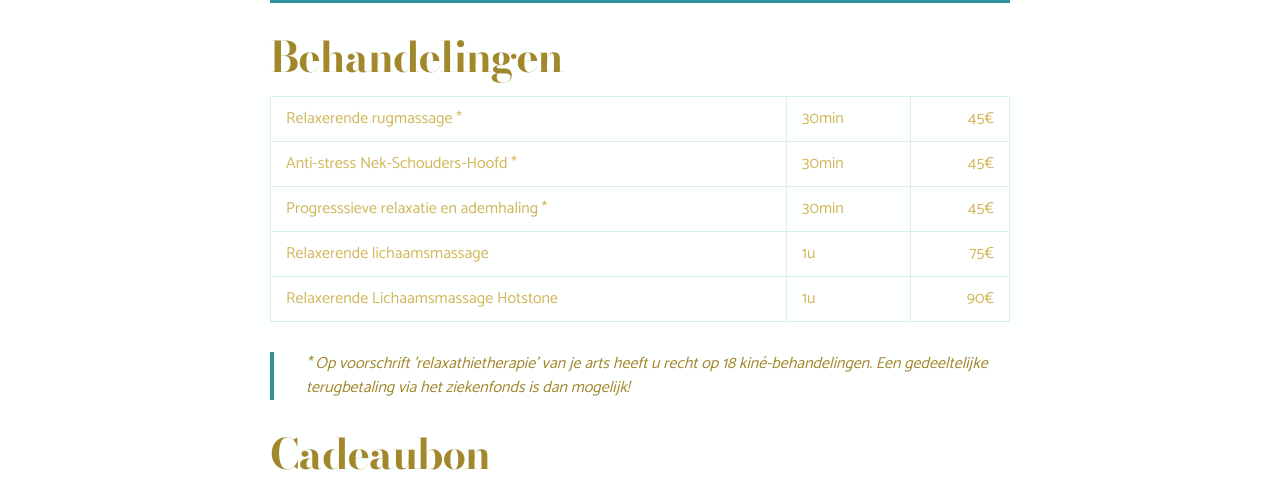
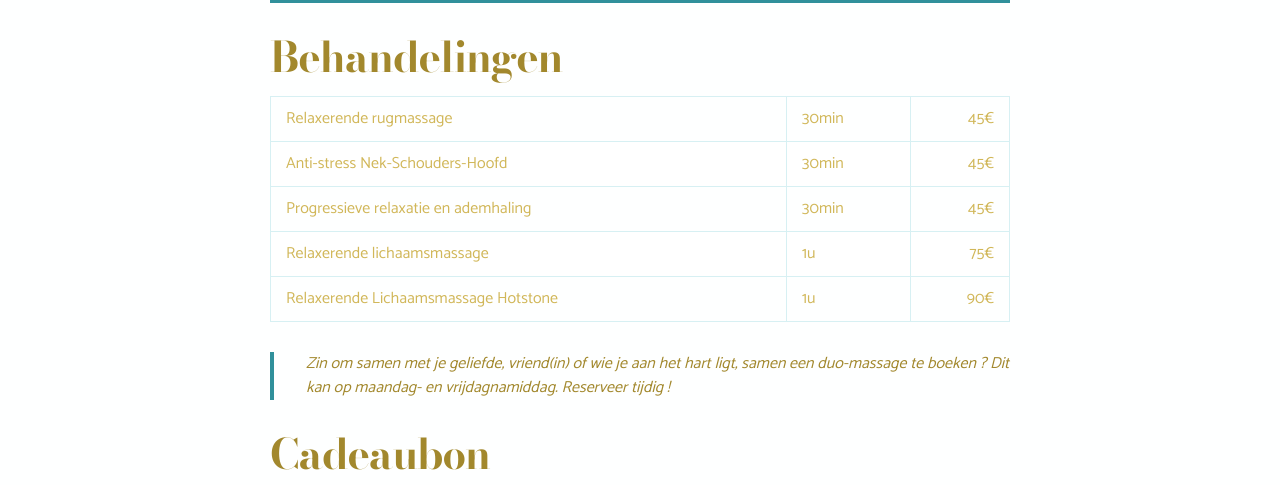
Before and after one commit to koenhandekyn/marijkemichiels, a Jekyll site: the page built from index.md, in a window 1280 px wide. Shown: the part 495-980 px from the top of the page. Built offline with Jekyll 4.4.1, drawn with Linux system fonts in a browser that asks for light colours.

Commit message:
aanpassingen email maandag 23

```diff
--- a/index.md
+++ b/index.md
@@ -30,17 +30,17 @@ key: marijke
 
 <table>
   <tr>
-    <td>Relaxerende rugmassage *</td>
+    <td>Relaxerende rugmassage</td>
     <td class="align-left">30min</td>
     <td class="align-right">45€</td>
   </tr>
   <tr>
-    <td>Anti-stress Nek-Schouders-Hoofd *</td>
+    <td>Anti-stress Nek-Schouders-Hoofd</td>
     <td class="align-left">30min</td>
     <td class="align-right">45€</td>
   </tr>
   <tr>
-    <td>Progresssieve relaxatie en ademhaling *</td>
+    <td>Progressieve relaxatie en ademhaling</td>
     <td class="align-left">30min</td>
     <td class="align-right">45€</td>
   </tr>
@@ -57,9 +57,7 @@ key: marijke
 </table>
 
 <p class="note">
-  * Op voorschrift 'relaxathietherapie' van je arts heeft u recht
-  op 18 kiné-behandelingen. Een gedeeltelijke terugbetaling via het ziekenfonds
-  is dan mogelijk!
+  Zin om samen met je geliefde, vriend(in) of wie je aan het hart ligt, samen een duo-massage te boeken ? Dit kan op maandag- en vrijdagnamiddag. Reserveer tijdig !
 </p>
 </section>
 
```
